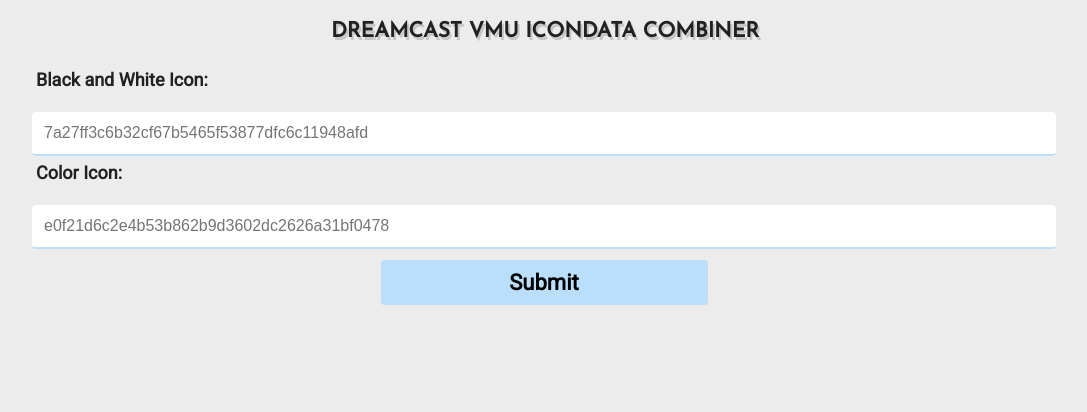
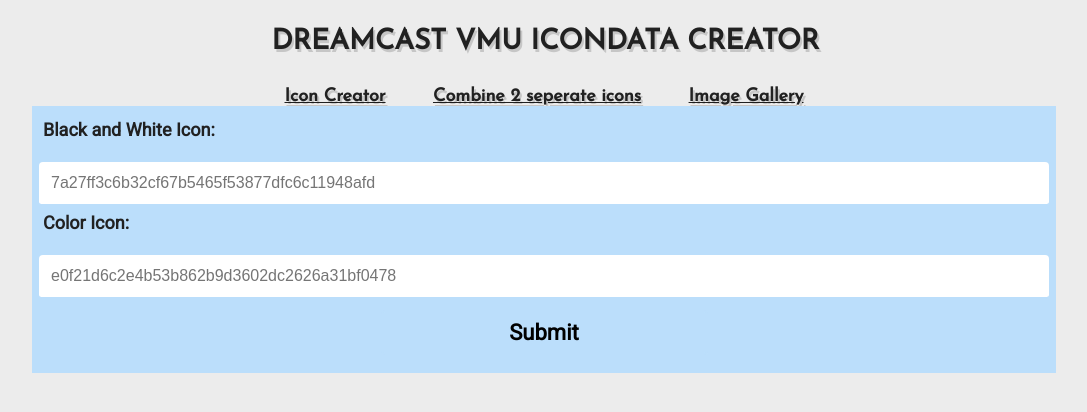
Before and after one commit to mrneo240/NeoDC-Icondata-Tool, a PHP site: page /Combine.html in a window 1280 px wide. Shown: the top 412 px of the page, without its empty margins (96-1183 px from the left). Run offline with PHP 8.4, Linux system fonts and the light colour scheme.

Commit message:
Fix Gui Issues

```diff
--- a/Combine.html
+++ b/Combine.html
@@ -1,6 +1,5 @@
 <!DOCTYPE html>
 <html lang="en">
-
 <head>
     <title>Icondata Tool</title>
     <meta charset="utf-8">
@@ -9,29 +8,37 @@
     <link href="https://fonts.googleapis.com/css?family=Roboto|Josefin+Sans:300,300i,400" rel="stylesheet">
     <link href="page.css" rel="stylesheet">
 </head>
-
+<body>
     <body>
         <div class="wrapper">
             <header class="topBar">
                 <div class="topBarBottom">
-                <h2>Dreamcast VMU Icondata Combiner</h2>
+                    <h2>Dreamcast VMU Icondata Creator</h2>
+                </div>
+                <div class="topBarBottom">
+                    <a href="index.html">Icon Creator</a>
+                    <span style="margin: 1em;font-size: 18px;">&nbsp;</span>
+                    <a href="Combine.html">Combine 2 seperate icons</a>
+                    <span style="margin: 1em;font-size: 18px;">&nbsp;</span>
+                    <a href="browser.html">Image Gallery</a>
                 </div>
             </header>
             <main>
-
+                <div class="select">
                     <form id="form" name="form" style="display: flex;flex-direction: column;">
-				<label for="title">Black and White Icon: </label><br>
+                        <label for="title">Black and White Icon: </label>
+                        <br>
                         <input style="flex:1;" maxlength="40" name="title" id="bw" placeholder="7a27ff3c6b32cf67b5465f53877dfc6c11948afd" type="text">
-				<label for="title">Color Icon: </label><br>
+                        <label for="title">Color Icon: </label>
+                        <br>
                         <input style="flex:1;" maxlength="40" name="title" id="color" placeholder="e0f21d6c2e4b53b862b9d3602dc2626a31bf0478" type="text">
                         <input id="submit" onclick="combineVMU()" class="button" value="Submit">
-
                     </form>
                     <div id="save"></div>
+                </div>
             </main>
         </div>
         <script src="ajax.js"></script>
         <script src="upload.js"></script>
     </body>
-
 </html>
--- a/page.css
+++ b/page.css
@@ -10,6 +10,10 @@
 div#vmu img {
 	    padding-right: 1em;
 }
+.topBarBottom {
+    display: block;
+    text-align: center;
+}
 
 .topBarBottom h2 {
 	vertical-align: middle;
@@ -20,7 +24,15 @@
     font-style: bold;
     font-family: 'Josefin Sans', sans-serif;
     text-shadow: 2px 3px 0 rgba(0,0,0,0.16);
-	text-align:center;
+    text-align:center;
+    font-size: 28px;
+}
+.topBarBottom a {
+    color: #212121;
+    font-family: 'Josefin Sans', sans-serif;
+    text-shadow: 2px 3px 0 rgba(0,0,0,0.16);
+    text-align: center;
+    font-size: 18px;
 }
 main {
 	margin: 0 auto;
```
Also changed, not shown: Combine - Copy.html (deleted, +0 -29 lines), browser.html (+13 -11 lines), index.html (+14 -7 lines). Lines whose indentation alone changed are shown as unchanged.
